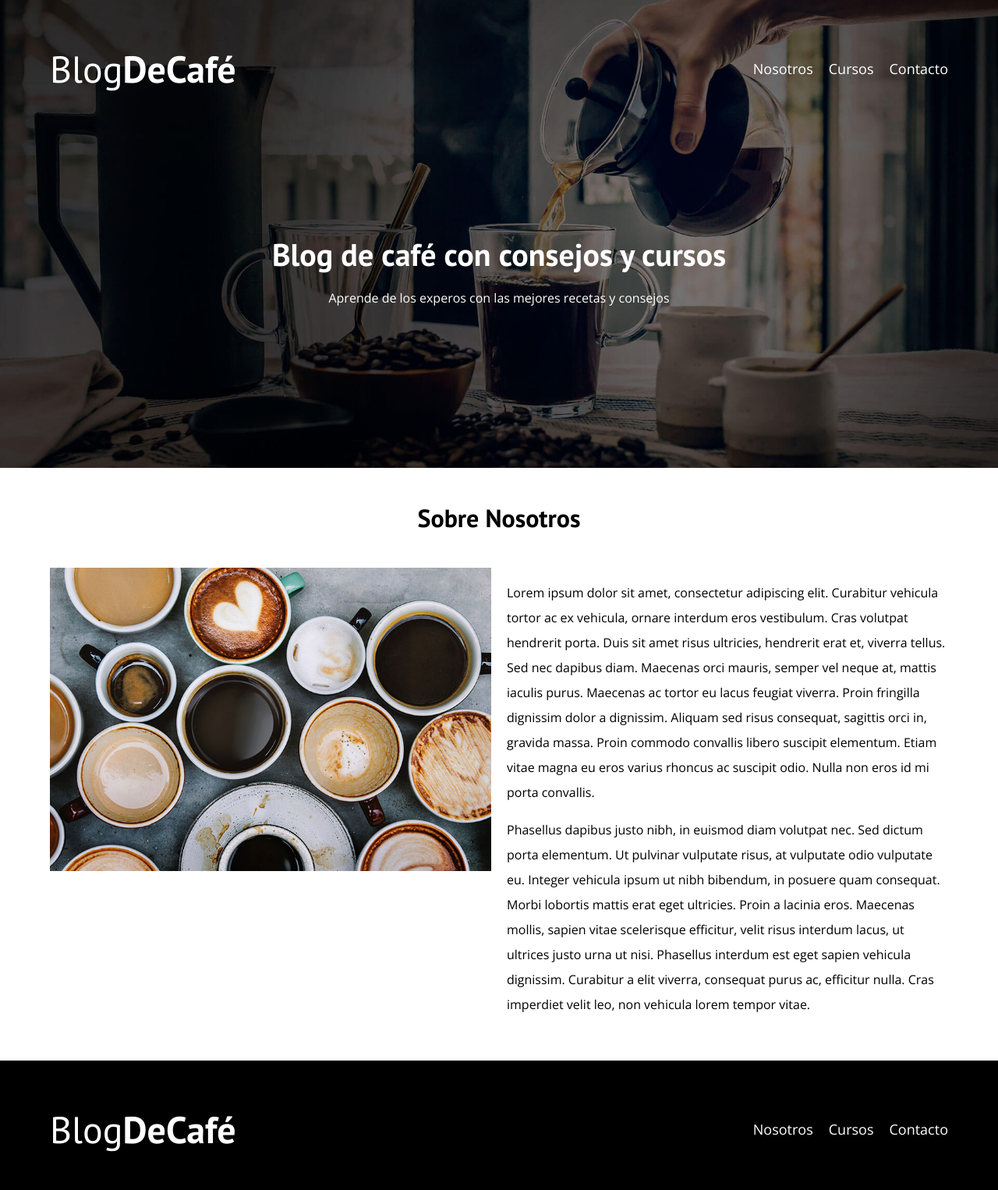
After one commit to miguelex/DWC, a PHP site: page /nosotros.html in a window 1280 px wide. The commit adds this page. Shown: the whole page at 78% size. Run offline with PHP 8.4, Linux system fonts and the light colour scheme.

Commit message:
feat (BlogCafe): Add Nosotros

```diff
--- a/blogdecafe/css/style.css
+++ b/blogdecafe/css/style.css
@@ -205,3 +205,14 @@ img {
     padding-bottom: 3rem;
     margin-top: 4rem;
 }
+
+/* Sobre nosotros */
+
+@media (min-width: 768px){
+    .sobre-nosotros {
+        display: grid;
+        grid-template-columns: repeat(2, 1fr);
+        column-gap: 2rem;
+    }
+
+}
--- /dev/null
+++ b/blogdecafe/nosotros.html
@@ -0,0 +1,63 @@
+<!DOCTYPE html>
+<html lang="en">
+<head>
+    <meta charset="UTF-8">
+    <meta http-equiv="X-UA-Compatible" content="IE=edge">
+    <meta name="viewport" content="width=device-width, initial-scale=1.0">
+    <title>BlogDeCafe</title>
+    <link rel="stylesheet" href="css/normalize.css">
+    <link rel="preconnect" href="https://fonts.googleapis.com">
+    <link rel="preconnect" href="https://fonts.gstatic.com" crossorigin>
+    <link href="https://fonts.googleapis.com/css2?family=Open+Sans&family=PT+Sans:wght@400;700&family=Staatliches&display=swap" rel="stylesheet">
+    <link rel="stylesheet" href="css/style.css">
+</head>
+<body>
+    <header class="header">
+        <div class="contenedor">
+            <div class="barra">
+                <a href="index.html" class="logo">
+                    <h1 class="logo__nombre no-margin centrar-texto">Blog<span class="logo__bold">DeCafé</span></h1>
+                </a>
+                <nav class="navegacion">
+                    <a href="nosotros.html" class="navegacion__enlace">Nosotros</a>
+                    <a href="cursos.html" class="navegacion__enlace">Cursos</a>
+                    <a href="contacto.html" class="navegacion__enlace">Contacto</a>
+                </nav>
+            </div>
+        </div>
+        <div class="header__texto">
+            <h2 class="no-margin">Blog de café con consejos y cursos</h2>
+            <p class="no-margin">Aprende de los experos con las mejores recetas y consejos</p>
+        </div>
+    </header>
+
+    <main class="contenedor">
+        <h3 class="centrar-texto">Sobre Nosotros</h3>
+
+        <div class="sobre-nosotros">
+            <div class="sobre-nosotros__imagen">
+                <img src="img/nosotros.jpg" alt="Imagen sobre nosotros">
+            </div>
+            <div class="sobre-nosotros__texto">
+                <p>Lorem ipsum dolor sit amet, consectetur adipiscing elit. Curabitur vehicula tortor ac ex vehicula, ornare interdum eros vestibulum. Cras volutpat hendrerit porta. Duis sit amet risus ultricies, hendrerit erat et, viverra tellus. Sed nec dapibus diam. Maecenas orci mauris, semper vel neque at, mattis iaculis purus. Maecenas ac tortor eu lacus feugiat viverra. Proin fringilla dignissim dolor a dignissim. Aliquam sed risus consequat, sagittis orci in, gravida massa. Proin commodo convallis libero suscipit elementum. Etiam vitae magna eu eros varius rhoncus ac suscipit odio. Nulla non eros id mi porta convallis.</p>
+                <p>Phasellus dapibus justo nibh, in euismod diam volutpat nec. Sed dictum porta elementum. Ut pulvinar vulputate risus, at vulputate odio vulputate eu. Integer vehicula ipsum ut nibh bibendum, in posuere quam consequat. Morbi lobortis mattis erat eget ultricies. Proin a lacinia eros. Maecenas mollis, sapien vitae scelerisque efficitur, velit risus interdum lacus, ut ultrices justo urna ut nisi. Phasellus interdum est eget sapien vehicula dignissim. Curabitur a elit viverra, consequat purus ac, efficitur nulla. Cras imperdiet velit leo, non vehicula lorem tempor vitae.</p>
+            </div>
+        </div>
+    </main>
+
+    <footer class="footer">
+        <div class="contenedor">
+            <div class="barra">
+                <a href="index.html" class="logo">
+                    <h1 class="logo__nombre no-margin centrar-texto">Blog<span class="logo__bold">DeCafé</span></h1>
+                </a>
+                <nav class="navegacion">
+                    <a href="nosotros.html" class="navegacion__enlace">Nosotros</a>
+                    <a href="cursos.html" class="navegacion__enlace">Cursos</a>
+                    <a href="contacto.html" class="navegacion__enlace">Contacto</a>
+                </nav>
+            </div>
+        </div>
+    </footer>
+</body>
+</html>
```
Also changed, not shown: blogdecafe/cursos.html (added, +55 -0 lines).
